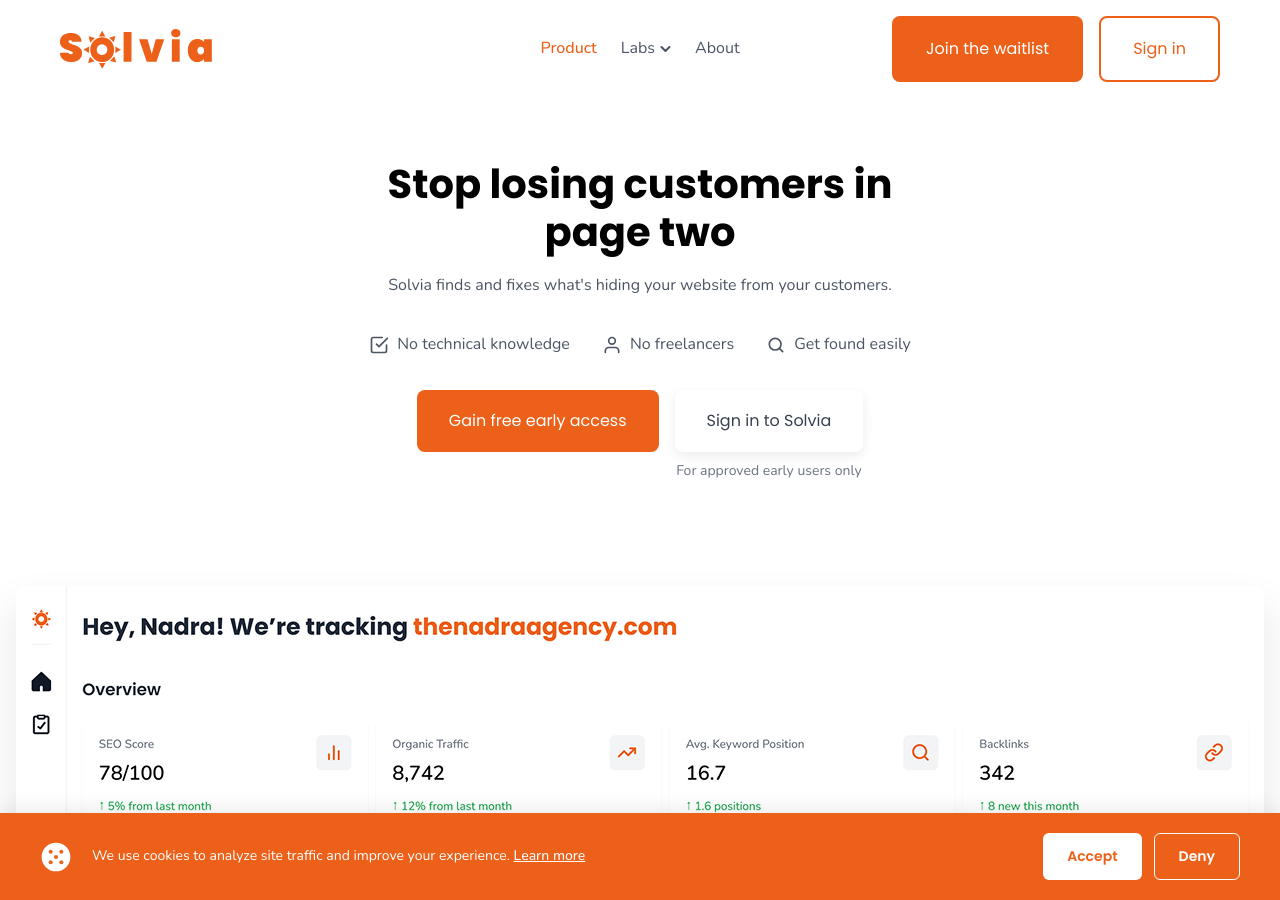
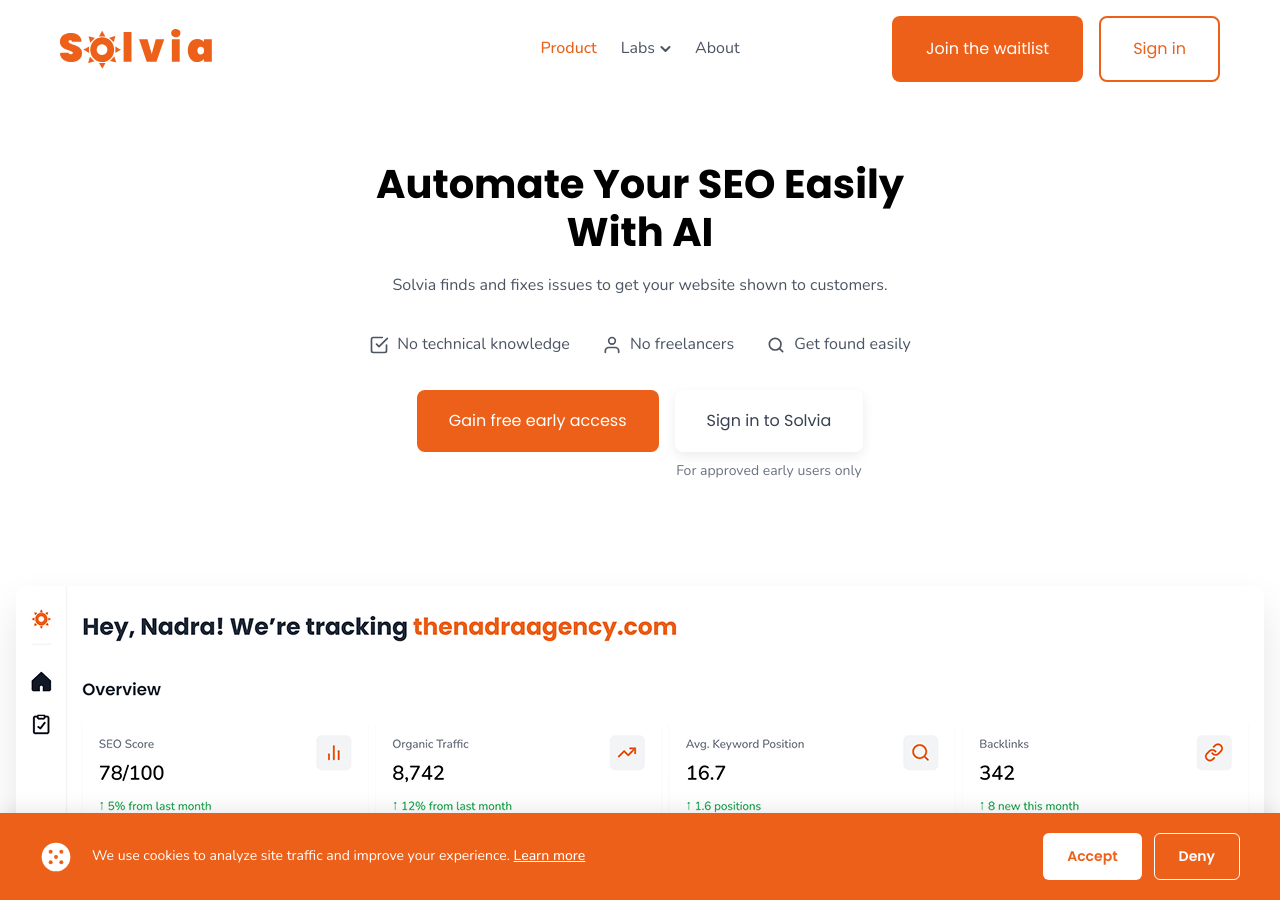
Before and after one commit to petpeevephobia/solvia-mini, a Jekyll site: the page index.html, which Jekyll copies as it is, in a window 1280 px wide and 900 px high. Built offline with Jekyll 4.4.1, drawn with Linux system fonts in a browser that asks for light colours.

Commit message:
rewrite: meta title, meta desc, home hero section > h1 and desc

```diff
--- a/index.html
+++ b/index.html
@@ -3,8 +3,8 @@
 <head>
     <meta charset="UTF-8">
     <meta name="viewport" content="width=device-width, initial-scale=1.0">
-    <title>Solvia AI - Automated SEO for Busy Founders | Get Found, Get Customers</title>
-    <meta name="description" content="Stop losing customers to competitors. Solvia AI automatically fixes your website's SEO issues while you focus on building your mission. Join 10+ founders who are already in the waitlist.">
+    <title>Solvia | AI SEO Automation for Founders & Small Businesses</title>
+    <meta name="description" content="Solvia AI offers automated SEO solutions to fix website issues, saving busy founders time. Get found, boost traffic, and reclaim hours weekly. Join the waitlist.">
 
     <!-- Canonical URL -->
     <link rel="canonical" href="https://solvialabs.com/">
@@ -67,8 +67,8 @@
         <div class="container">
             <div class="product-hero-layout">
                 <div class="product-hero-content">
-                    <h1 class="display">Stop losing customers in page two</h1>
-                    <p class="product-hero-description">Solvia finds and fixes what's hiding your website from your customers.</p>
+                    <h1 class="display">Automate Your SEO Easily With AI</h1>
+                    <p class="product-hero-description">Solvia finds and fixes issues to get your website shown to customers.</p>
                     <div class="product-hero-usps">
                         <ul>
                             <li>
```
